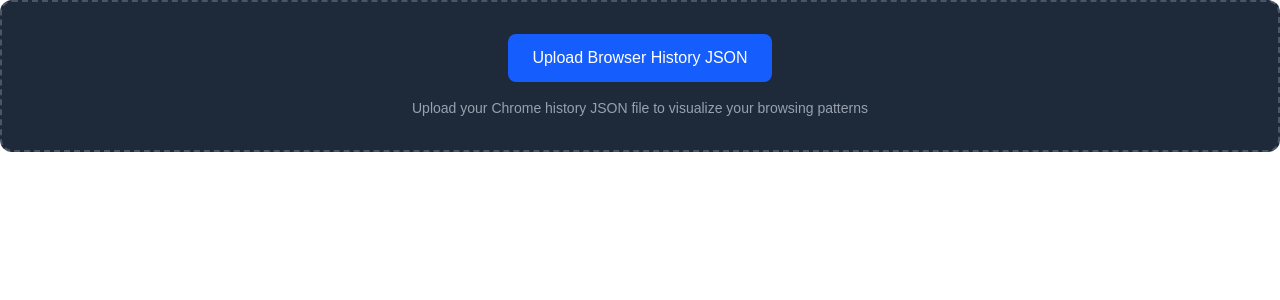
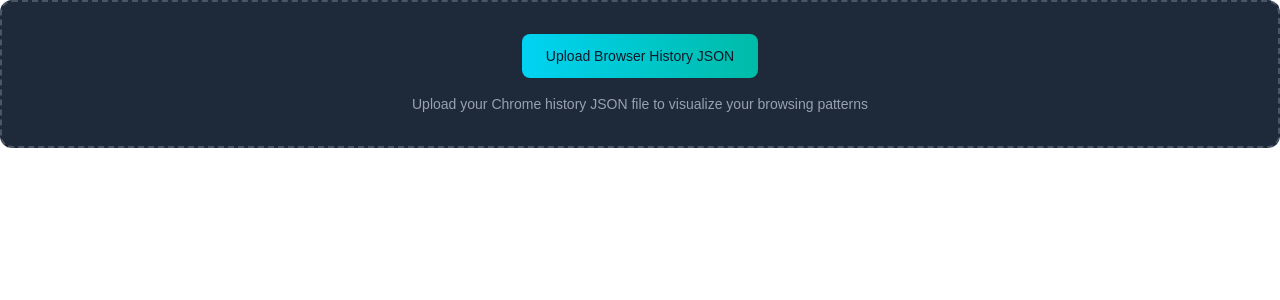
Before and after one commit to MarianaES/chrome-searches-wrapper, a Next.js app: page / in a window 1280 px wide. Shown: the top 300 px of the page. Built offline with nearby package versions, Linux system fonts and the light colour scheme.

Commit message:
Improve upload button style

```diff
--- a/app/components/FileUpload.tsx
+++ b/app/components/FileUpload.tsx
@@ -100,7 +100,7 @@ function FileUpload({
   return (
     <div className="bg-gray-800 rounded-xl p-8 border-2 border-dashed border-gray-600 text-center">
       <label htmlFor="fileInput" className="cursor-pointer">
-        <div className="inline-block bg-blue-600 hover:bg-blue-700 text-white px-6 py-3 rounded-lg font-medium">
+        <div className="inline-block bg-gradient-to-r from-cyan-400 to-teal-500 hover:opacity-90 transition-opacity px-6 py-3 rounded-lg font-medium text-gray-900 text-sm">
           Upload Browser History JSON
         </div>
       </label>
```
